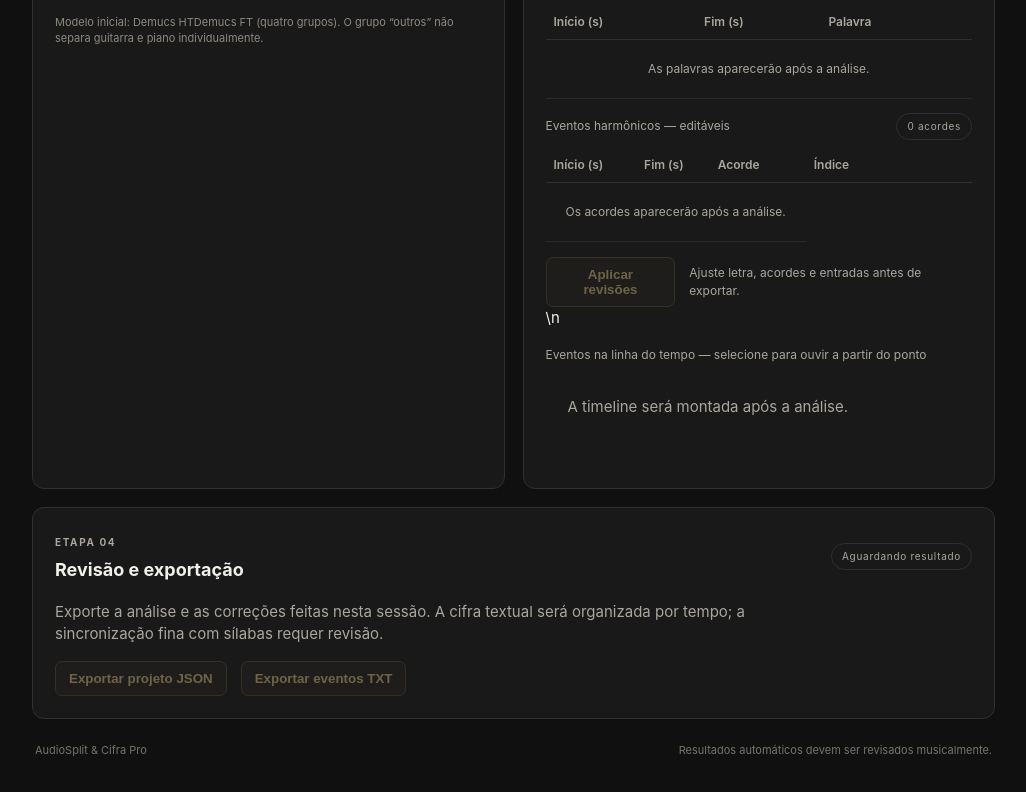
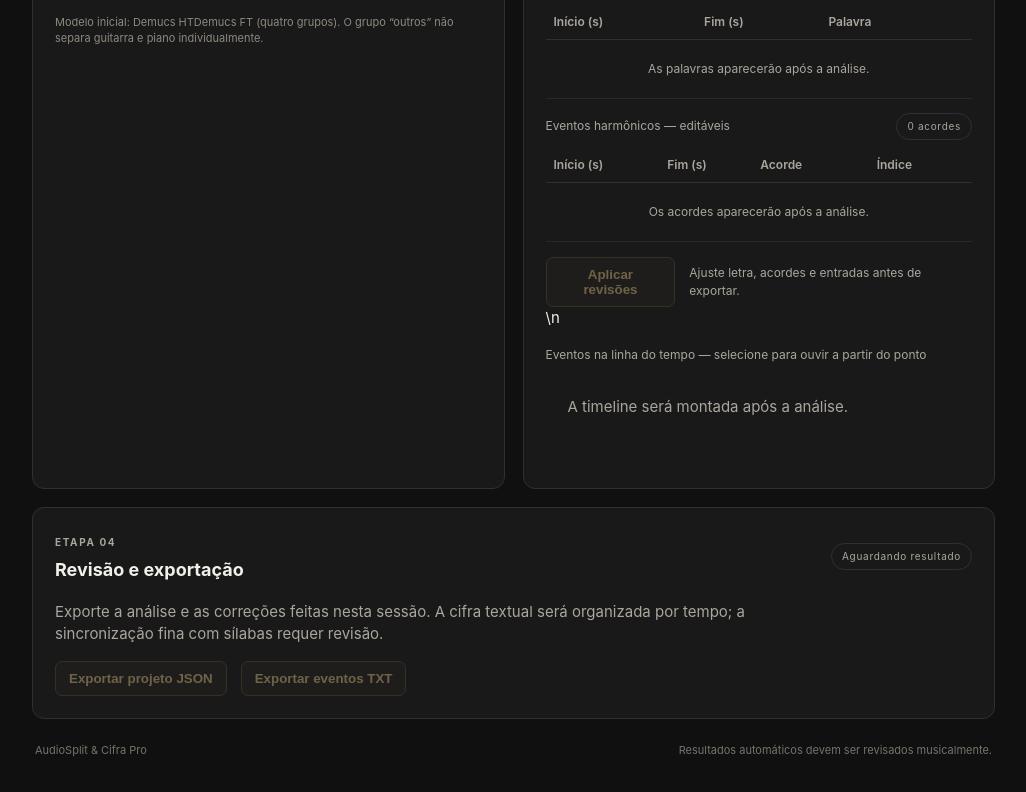
Before and after one commit to celsomartins251/audiosplit-cifra-pro, a plain HTML site: page frontend/index.html in a window 1280 px wide. Shown: the part 1298-2090 px from the top of the page, without its empty margins (249-1275 px from the left). Drawn offline with Linux system fonts and the light colour scheme.

Commit message:
fix: ajustar mensagem vazia da tabela de acordes

```diff
--- a/frontend/index.html
+++ b/frontend/index.html
@@ -71,7 +71,7 @@
           <div class="table-wrap"><table class="chord-table word-table"><thead><tr><th>Início (s)</th><th>Fim (s)</th><th>Palavra</th></tr></thead><tbody id="word-rows"><tr><td colspan="3" class="empty-cell">As palavras aparecerão após a análise.</td></tr></tbody></table></div>
         </div>
         <div class="result-block"><div class="section-heading compact"><label>Eventos harmônicos — editáveis</label><span id="chord-count" class="tag muted">0 acordes</span></div>
-          <div class="table-wrap"><table class="chord-table"><thead><tr><th>Início (s)</th><th>Fim (s)</th><th>Acorde</th><th>Índice</th></tr></thead><tbody id="chord-rows"><tr><td colspan="3" class="empty-cell">Os acordes aparecerão após a análise.</td></tr></tbody></table></div>
+          <div class="table-wrap"><table class="chord-table"><thead><tr><th>Início (s)</th><th>Fim (s)</th><th>Acorde</th><th>Índice</th></tr></thead><tbody id="chord-rows"><tr><td colspan="4" class="empty-cell">Os acordes aparecerão após a análise.</td></tr></tbody></table></div>
         </div>
         <div class="actions"><button class="secondary-button" id="save-edits" disabled>Aplicar revisões</button><span class="helper" id="edit-status">Ajuste letra, acordes e entradas antes de exportar.</span></div>\n        <div class="result-block"><label>Eventos na linha do tempo — selecione para ouvir a partir do ponto</label><div id="timeline-events" class="timeline-events"><span class="empty-cell">A timeline será montada após a análise.</span></div></div>
       </section>
```
